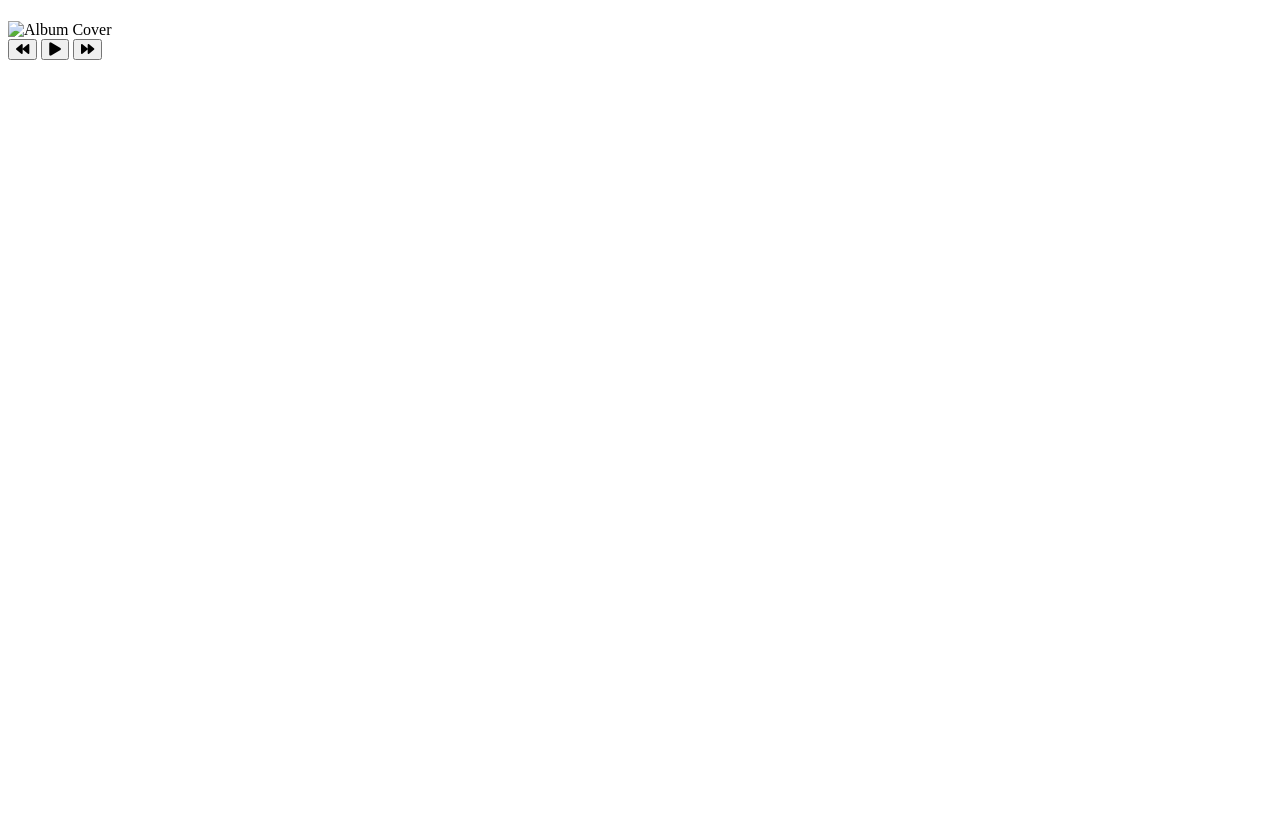
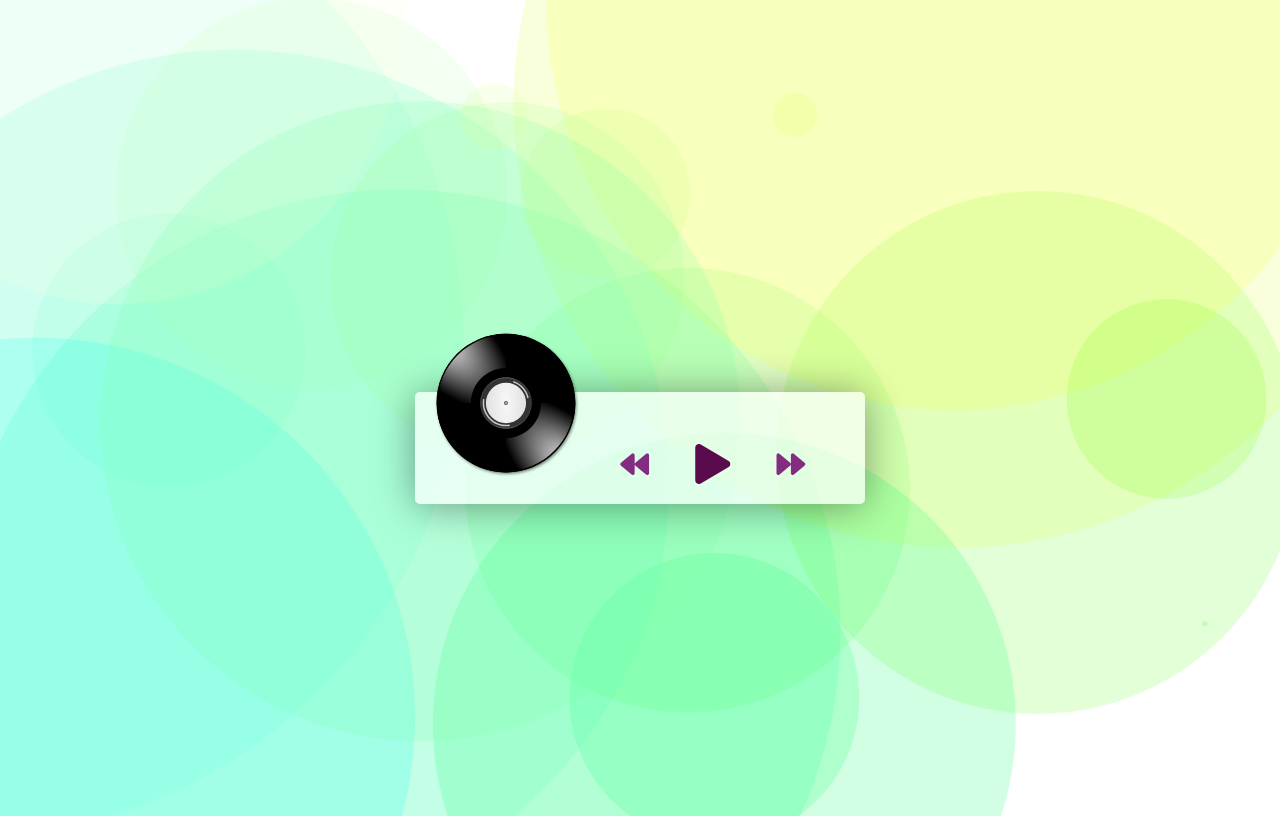
Before and after one commit to webgrandmo/bj-player, a website: page index.html in a window 1280 px wide. Drawn offline with nearby package versions, Linux system fonts and the light colour scheme; the site is published under a folder, as on GitHub Pages, so addresses that start at the root find nothing.

Commit message:
minor fixes

```diff
--- a/css/style.css
+++ b/css/style.css
@@ -11,7 +11,7 @@ body {
     align-items: center;
     min-height: 100vh;
     flex-direction: column;
-    background: url('/img/bg.png') center no-repeat;
+    background: url('../img/bg.png') center no-repeat;
     background-size: cover;
     color: #8a8a8a;
     letter-spacing: 1px;
--- a/index.html
+++ b/index.html
@@ -5,7 +5,7 @@
     <meta charset="UTF-8">
     <meta name="viewport" content="width=device-width, initial-scale=1.0">
     <link rel="stylesheet" href="https://cdnjs.cloudflare.com/ajax/libs/font-awesome/5.13.0/css/all.min.css">
-    <link rel="stylesheet" href="/css/style.css">
+    <link rel="stylesheet" href="css/style.css">
     <title>Audio player</title>
 </head>
 
@@ -20,7 +20,7 @@
 
         <audio src="/mp3/Fender.mp3" id="player"></audio>
         <div class="cover-container">
-            <img src="/img/vinyl.svg" alt="Album Cover" class="cover" id="cover">
+            <img src="img/vinyl.svg" alt="Album Cover" class="cover" id="cover">
         </div>
         <div class="player-nav">
             <button id="prev" class="action-btn">
@@ -34,7 +34,7 @@
             </button>
         </div>
     </div>
-    <script src="/js/app.js"></script>
+    <script src="js/app.js"></script>
 </body>
 
 </html>
```
